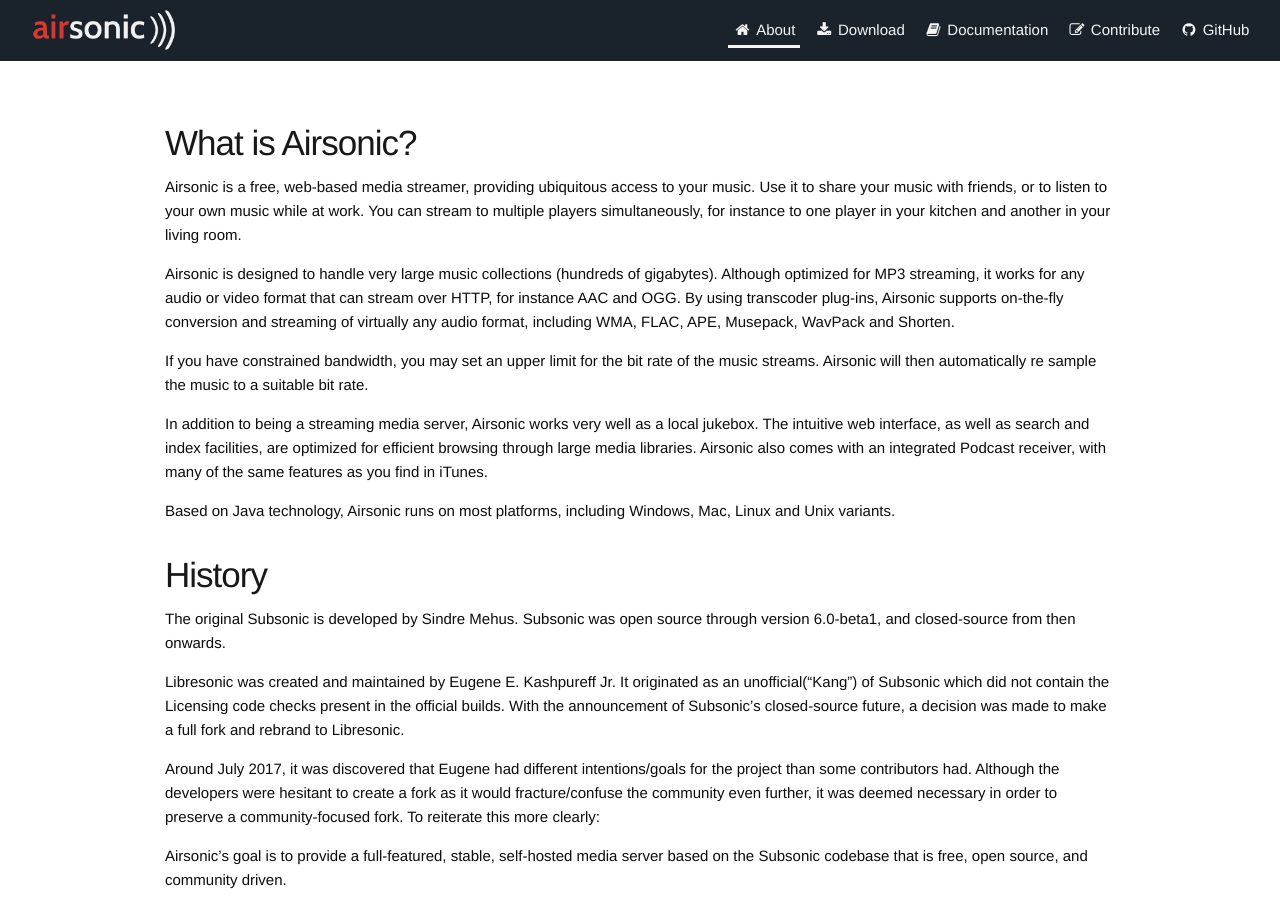
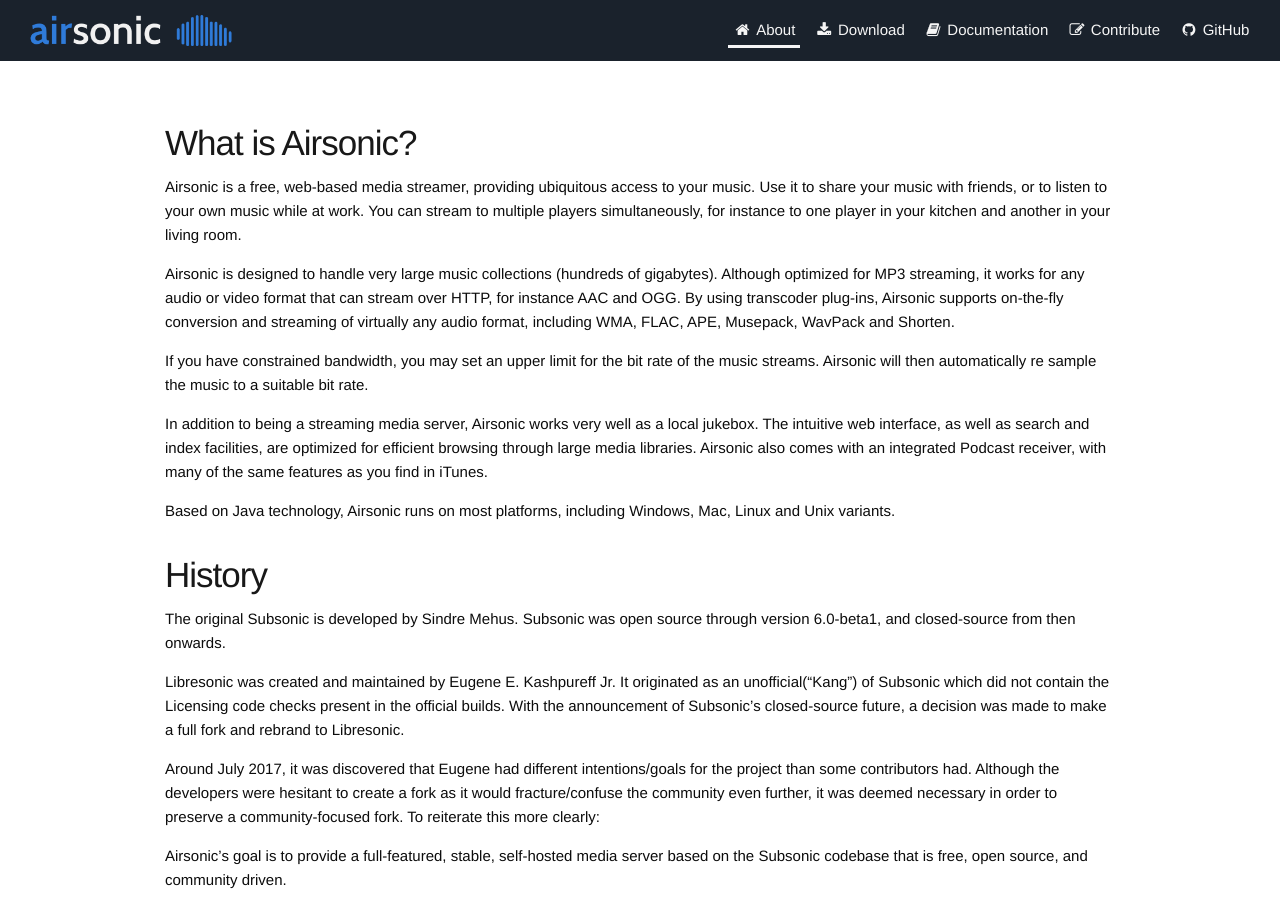
Before and after one commit to airsonic/airsonic.github.io, a Jekyll site: the page built from pages/index.md, in a window 1280 px wide and 900 px high. Built offline with Jekyll 4.4.1, drawn with Linux system fonts in a browser that asks for light colours.

Commit message:
Rebrand: Replace logo in header

```diff
--- a/_includes/header.html
+++ b/_includes/header.html
@@ -2,7 +2,7 @@
   <div class="wrap">
     <div class="title float-left">
         <a href="/">
-            <img src="/img/airsonic_red_313x100.png" alt="">
+            <img src="/img/logo.png" alt="">
         </a>
     </div>
     <nav class="menu float-right">
```
Also changed, not shown: img/airsonic_red_313x100.png (deleted), img/logo.png (added).
